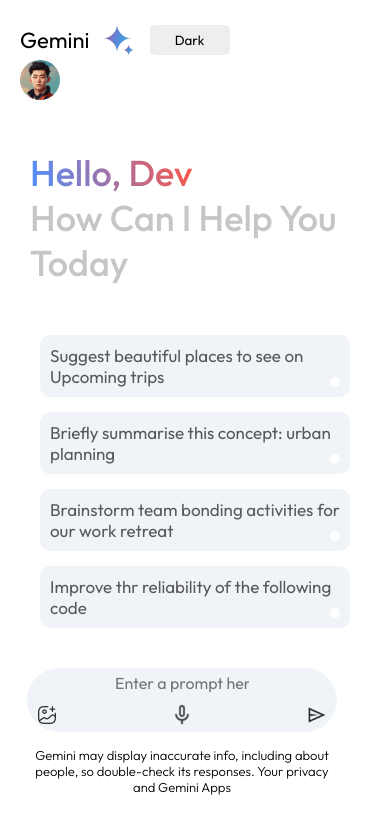
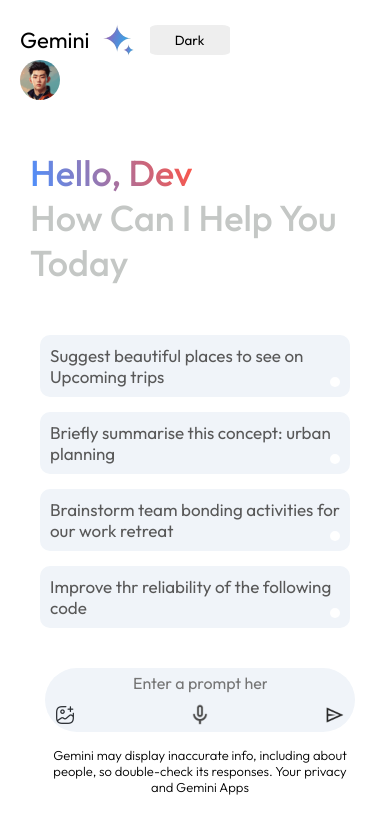
Before and after one commit to pranavverma1038/react_project04, a React (Vite) app in the folder react_project_04/: page / in a window 390 px wide. Shown: the top 834 px of the page. Built offline with nearby package versions, Linux system fonts and the light colour scheme; no server answers.

Commit message:
adding mobile screen responsiveness

```diff
--- a/react_project_04/src/components/Main/Main.css
+++ b/react_project_04/src/components/Main/Main.css
@@ -260,7 +260,7 @@
         width:25px;
     }
     .main-bottom{
-        margin-left: -13px;
+        margin-left: 5px;
     }
 }
 @media (max-width: 600px){
@@ -268,6 +268,9 @@
         width:10px;
     }
     .main-bottom{
-        margin-left: -13px;
+        margin-left: 5px;
+    }
+    .result-data:last-child {
+        margin-bottom: 450px;
     }
 }
```
